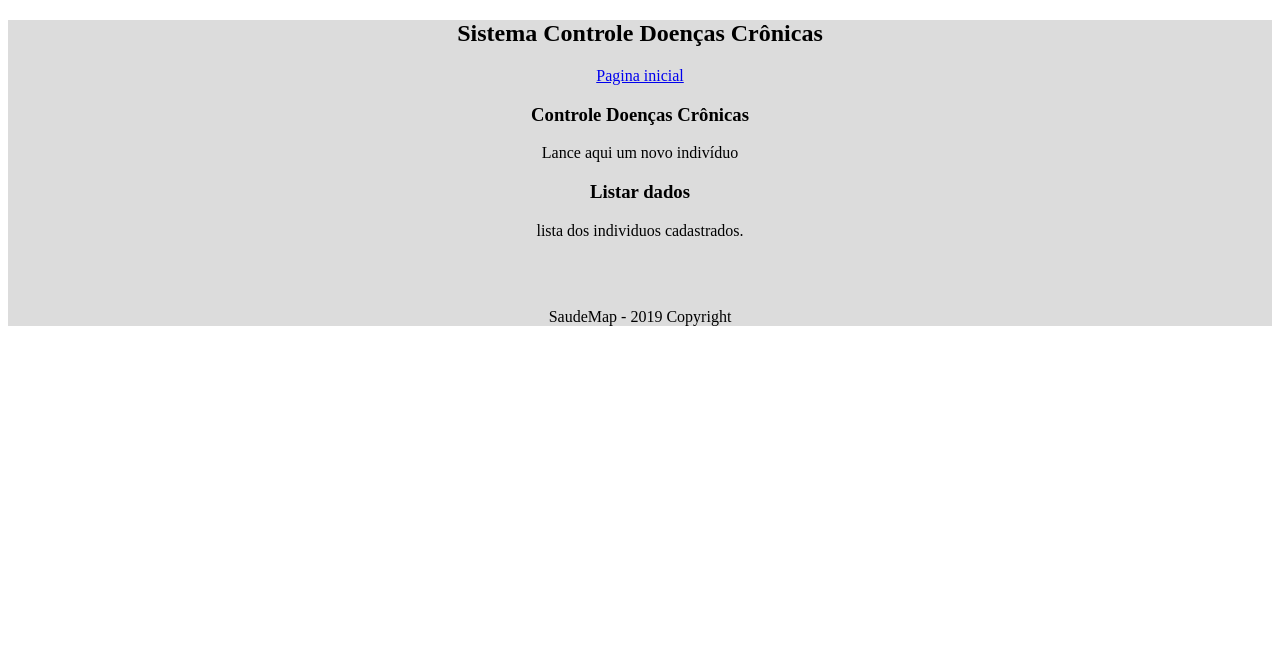
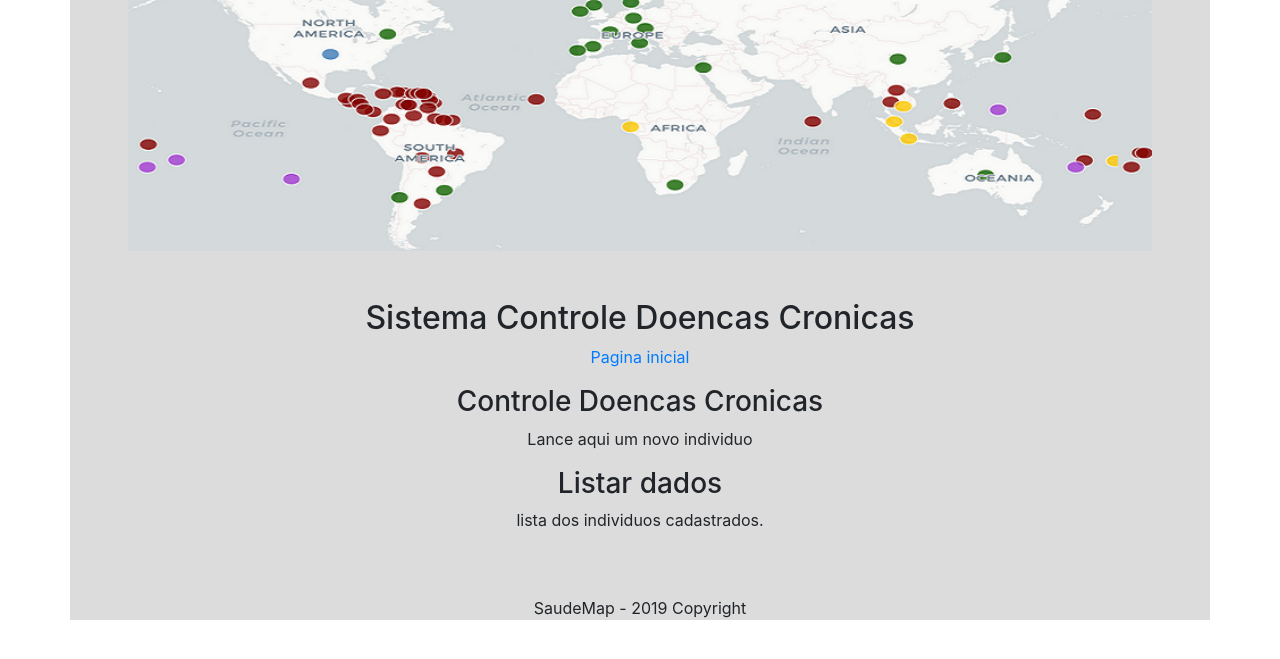
Before and after one commit to luizzonta/saudemap, a Django app: page /saudemap/ in a window 1280 px wide. Shown: the top 659 px of the page. Run offline with Django 3.2, Linux system fonts and the light colour scheme; some libraries are stand-ins or nearby versions.

Commit message:
Atualização pagina index

```diff
--- a/AppSaudeMap/templates/base.html
+++ b/AppSaudeMap/templates/base.html
@@ -6,14 +6,19 @@
 	    <meta name="viewport" content="width=device-width, initial-scale=1, shrink-to-fit=no">
 
 		<title>
-			{% block title %}Sistema Controle Doenças Crônicas{% endblock %}
+			{% block title %}Sistema Controle Doencas Cronicas{% endblock %}
 		</title>
+	    <link rel="stylesheet" href="https://stackpath.bootstrapcdn.com/bootstrap/4.3.1/css/bootstrap.min.css" integrity="sha384-ggOyR0iXCbMQv3Xipma34MD+dH/1fQ784/j6cY/iJTQUOhcWr7x9JvoRxT2MZw1T" crossorigin="anonymous">
 	    <link rel="stylesheet" href="{% static 'css/estilo.css'%}">
 	</head>
 	<body>
 		<div class="container-fluid">
 			<div class="container">
-				<h2>Sistema Controle Doenças Crônicas</h2>
+				<img class="img-fluid" class="img-thumbnail" src="{% static 'img/map_top.png'%}" width="1024" height="600" alt="Mapa Doencas Cronicas">
+			</div>
+			<div class="container">
+				<br><br>
+				<h2>Sistema Controle Doencas Cronicas</h2>
 				<p><a href="{% url 'index' %}">Pagina inicial</a></p>
 
 				<!-- Bloco de Conteúdo -->
@@ -22,6 +27,9 @@
 				<p>SaudeMap - 2019 Copyright</p>
 			</div>
 		</div>
+	    <script src="https://code.jquery.com/jquery-3.3.1.slim.min.js" integrity="sha384-q8i/X+965DzO0rT7abK41JStQIAqVgRVzpbzo5smXKp4YfRvH+8abtTE1Pi6jizo" crossorigin="anonymous"></script>
+	    <script src="https://cdnjs.cloudflare.com/ajax/libs/popper.js/1.14.7/umd/popper.min.js" integrity="sha384-UO2eT0CpHqdSJQ6hJty5KVphtPhzWj9WO1clHTMGa3JDZwrnQq4sF86dIHNDz0W1" crossorigin="anonymous"></script>
+	    <script src="https://stackpath.bootstrapcdn.com/bootstrap/4.3.1/js/bootstrap.min.js" integrity="sha384-JjSmVgyd0p3pXB1rRibZUAYoIIy6OrQ6VrjIEaFf/nJGzIxFDsf4x0xIM+B07jRM" crossorigin="anonymous"></script>
     </body>
 
 </html>
--- a/AppSaudeMap/templates/index.html
+++ b/AppSaudeMap/templates/index.html
@@ -1,10 +1,10 @@
 {% extends "base.html" %}
 
-{% block title %}Sistema Controle Doenças Crônicas{% endblock %}
+{% block title %}Sistema Controle Doecas Cronicas{% endblock %}
 
 {% block conteudo %}
-	<h3>Controle Doenças Crônicas</h3>
-	<p>Lance aqui um novo indivíduo</p>
+	<h3>Controle Doencas Cronicas</h3>
+	<p>Lance aqui um novo individuo</p>
 
 	<h3>Listar dados</h3>
 	<p>lista dos individuos cadastrados.</p>
--- a/SaudeMap/settings.py
+++ b/SaudeMap/settings.py
@@ -26,8 +26,8 @@ SECRET_KEY = 'c#e^8-73rwh3^37f2zqnjo*1cqoddiw3!kks-y5dj-4r1p0b!s'
 DEBUG = True
 
 ALLOWED_HOSTS = [
-    'localhost',
-    'saudemap.herokuapp.com'
+#    'localhost',
+#    'saudemap.herokuapp.com'
 ]
 
 # Application definition
```
Also changed, not shown: AppSaudeMap/static/img/map_top.png (added).
